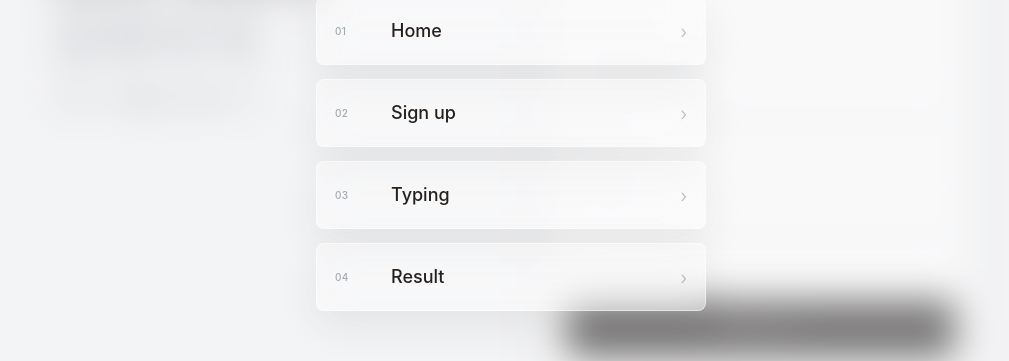
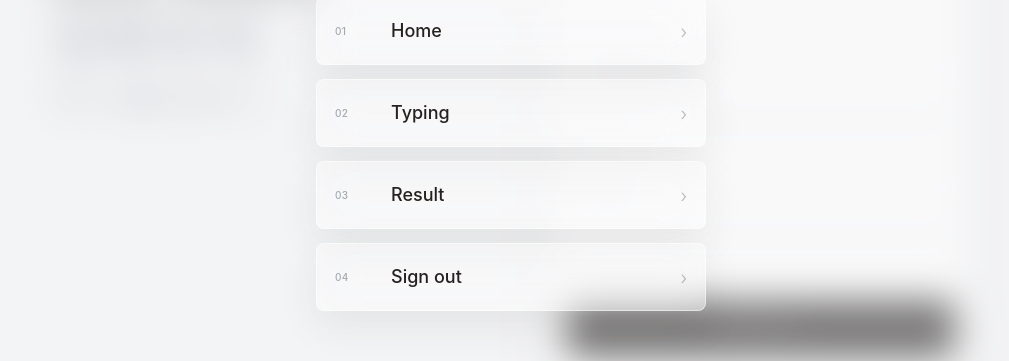
Before and after one commit to okuda1506/K-Typing, a React (Vite) app in the folder frontend/: page /signin in a window 1280 px wide. Both pictures are taken after a click on the button "メニューを開く". Shown: the part 258-619 px from the top of the page, without its empty margins (129-1138 px from the left). Built offline with nearby package versions, Linux system fonts and the light colour scheme; no server answers.

Commit message:
MENUにログアウトのリンクを追加

```diff
--- a/frontend/src/components/layout/AppLayout.tsx
+++ b/frontend/src/components/layout/AppLayout.tsx
@@ -87,17 +87,17 @@ export function AppLayout({ children }: AppLayoutProps) {
                                 <span>01</span>
                                 <strong>Home</strong>
                             </Link>
-                            <Link to="/signup" onClick={() => setIsMenuOpen(false)}>
+                            <Link to="/lessons/lesson-1/typing" onClick={() => setIsMenuOpen(false)}>
                                 <span>02</span>
-                                <strong>Sign up</strong>
-                            </Link>
-                            <Link to="/lessons/lesson-1/typing" onClick={() => setIsMenuOpen(false)}>
-                                <span>03</span>
                                 <strong>Typing</strong>
                             </Link>
                             <Link to="/sessions/mock-session/result" onClick={() => setIsMenuOpen(false)}>
+                                <span>03</span>
+                                <strong>Result</strong>
+                            </Link>
+                            <Link to="/signout" onClick={() => setIsMenuOpen(false)}>
                                 <span>04</span>
-                                <strong>Result</strong>
+                                <strong>Sign out</strong>
                             </Link>
                         </nav>
                     </aside>
```
